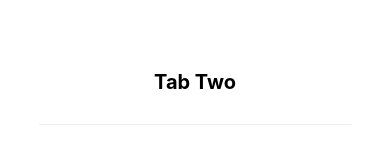
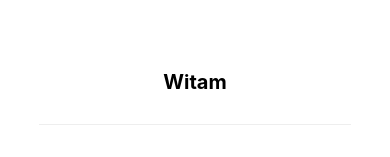
Before and after one commit to pjsikora/Matcher, a React Native app in the folder app/: screen /TabTwo in a window 390 px wide. Shown: the part 212-369 px from the top of the page. Built offline with nearby package versions, Linux system fonts and the light colour scheme; what expo-linking would draw is missing.

Commit message:
Zmieniono tekst

```diff
--- a/app/screens/TabTwoScreen.tsx
+++ b/app/screens/TabTwoScreen.tsx
@@ -6,7 +6,7 @@
 export default function TabTwoScreen() {
   return (
     <View style={styles.container}>
-      <Text style={styles.title}>Tab Two</Text>
+      <Text style={styles.title}>Witam</Text>
       <View style={styles.separator} lightColor="#eee" darkColor="rgba(255,255,255,0.1)" />
       <EditScreenInfo path="/screens/TabTwoScreen.tsx" />
     </View>
```
